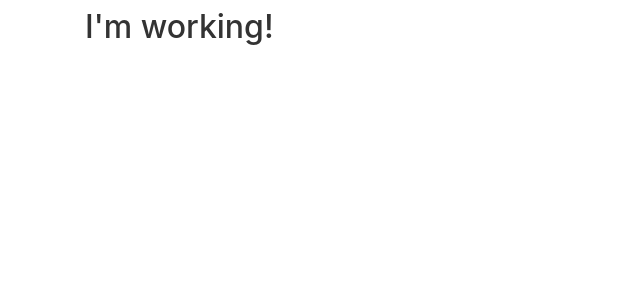
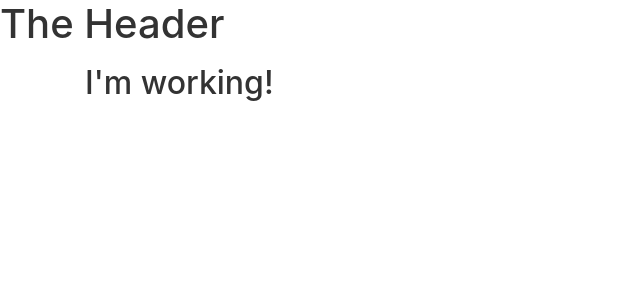
Before and after one commit to ulisseshen/curso-angular, an Angular app: page / in a window 1280 px wide. Shown: the top 300 px of the page, without its empty margins (0-640 px from the left). Built offline with nearby package versions, Linux system fonts and the light colour scheme.

Commit message:
adicionado header

```diff
--- a/src/app/app.component.html
+++ b/src/app/app.component.html
@@ -1,3 +1,4 @@
+<app-header></app-header>
 <div class="container">
     <div class="row">
         <div class="col-md-12">
--- a/src/app/app.module.ts
+++ b/src/app/app.module.ts
@@ -4,15 +4,17 @@
 import { AppRoutingModule } from './app-routing.module';
 import { AppComponent } from './app.component';
 import { NgbModule } from '@ng-bootstrap/ng-bootstrap';
+import { HeaderComponent } from './header/header.component';
 
 @NgModule({
   declarations: [
-    AppComponent
+    AppComponent,
+    HeaderComponent
   ],
   imports: [
     BrowserModule,
     AppRoutingModule,
-    NgbModule
+    NgbModule,
   ],
   providers: [],
   bootstrap: [AppComponent]
--- /dev/null
+++ b/src/app/header/header.component.html
@@ -0,0 +1 @@
+<h1>The Header</h1>
```
Also changed, not shown: src/app/header/header.component.ts (added, +9 -0 lines).
